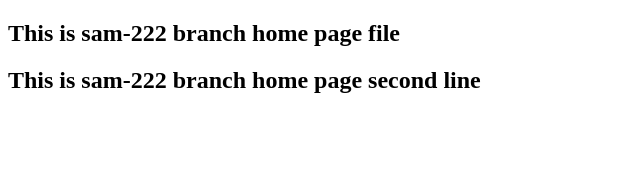
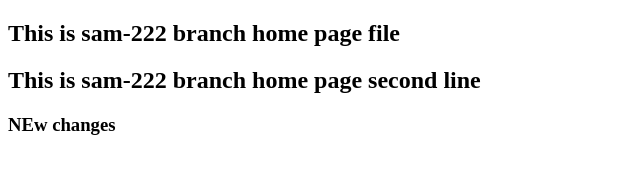
Before and after one commit to samimmolla1715/Sam, a plain HTML site: page home.html in a window 1280 px wide. Shown: the whole page, without its empty margins (0-640 px from the left). Drawn offline with Linux system fonts and the light colour scheme.

Commit message:
Update home page paragrap

```diff
--- a/home.html
+++ b/home.html
@@ -6,6 +6,7 @@
     <title>Document</title>
     <h2>This is sam-222 branch home page file</h2>
     <h2>This is sam-222 branch home page second line</h2>
+    <h3>NEw changes</h3>
 </head>
 <body>
 
```
